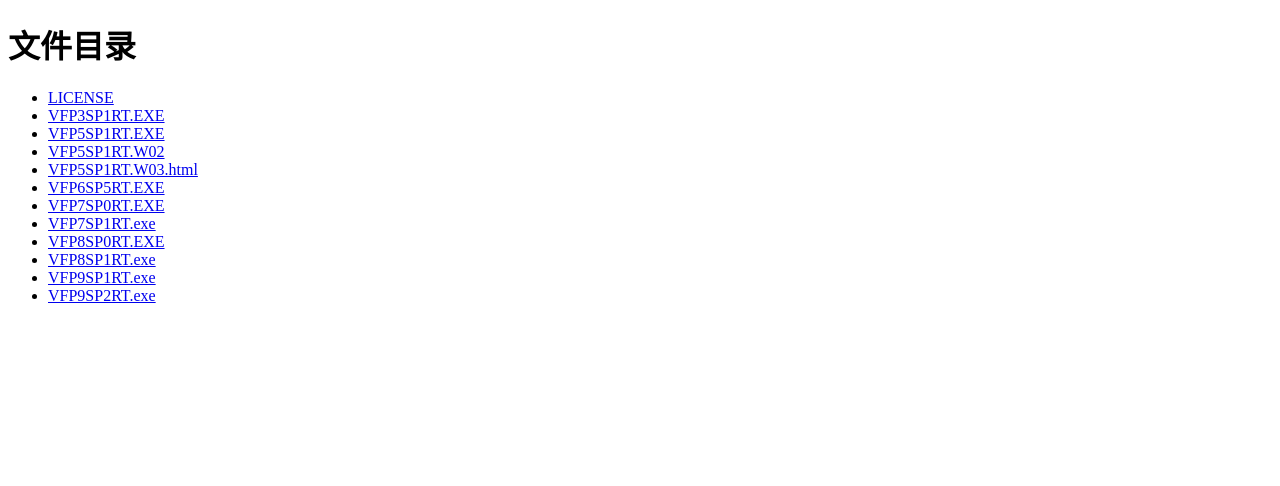
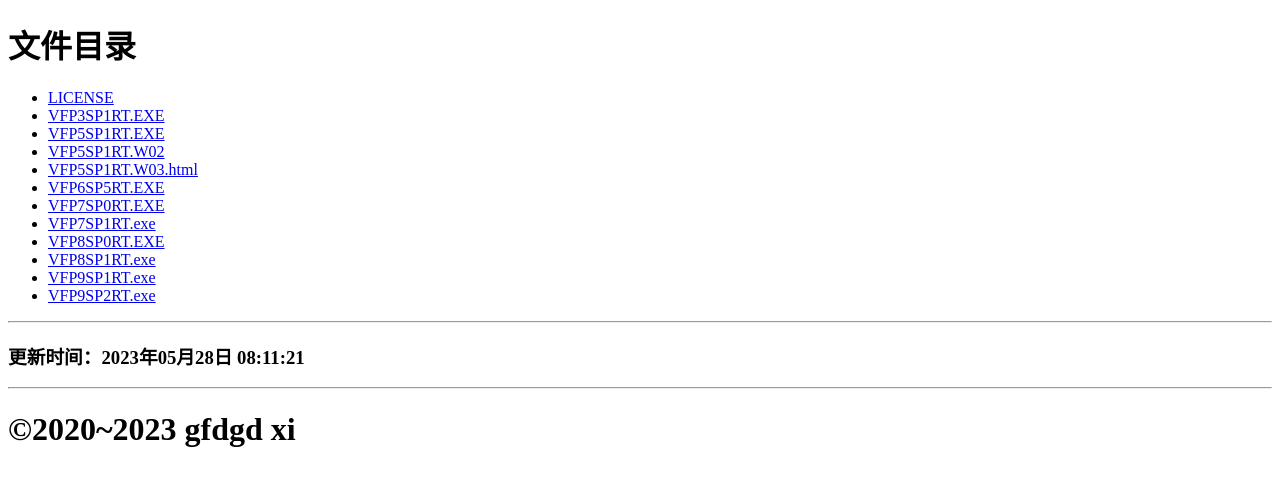
Before and after one commit to gfdgd-xi/wine-runner-websize-foxpro, a plain HTML site: page index.html in a window 1280 px wide. Drawn offline with Linux system fonts and the light colour scheme.

Commit message:
更新首页

```diff
--- a/index.html
+++ b/index.html
@@ -1,4 +1,14 @@
-<!DOCTYPE html><html lang="zh-CN"><head><meta charset="UTF-8"><title>文件目录</title></head><body><h1>文件目录</h1><ul>
+<!DOCTYPE html>
+<html lang="zh-CN">
+    <head>
+        <meta name="viewport" content="width=device-width" initial-scale="1" />
+        <meta charset="UTF-8">
+        <title>文件目录</title>
+    </head>
+    <body>
+        <h1>文件目录</h1>
+        <ul>
+
           <li><a href="LICENSE">LICENSE</a></li>
           <li><a href="VFP3SP1RT.EXE">VFP3SP1RT.EXE</a></li>
           <li><a href="VFP5SP1RT.EXE">VFP5SP1RT.EXE</a></li>
@@ -10,5 +20,26 @@
           <li><a href="VFP8SP0RT.EXE">VFP8SP0RT.EXE</a></li>
           <li><a href="VFP8SP1RT.exe">VFP8SP1RT.exe</a></li>
           <li><a href="VFP9SP1RT.exe">VFP9SP1RT.exe</a></li>
-<li><a href="VFP9SP2RT.exe">VFP9SP2RT.exe</a></li>
-</ul></body></html>
+          <li><a href="VFP9SP2RT.exe">VFP9SP2RT.exe</a></li>     </ul>
+        <hr/>
+        <h3>更新时间：2023年05月28日 08:11:21</h3>
+        <hr/>
+        <h1 id="copyright">©2020~2023 gfdgd xi</h1>
+</body>
+    </body>
+</html>
+<script>
+    window.onload = function(){
+        var d = new Date();
+        document.getElementById("copyright").innerHTML = "©2020~" + d.getFullYear() + " gfdgd xi";
+    }
+</script>
+<script>
+var _hmt = _hmt || [];
+(function() {
+  var hm = document.createElement("script");
+  hm.src = "https://hm.baidu.com/hm.js?807ee27dfca59506248e7f74c812ca3d";
+  var s = document.getElementsByTagName("script")[0];
+  s.parentNode.insertBefore(hm, s);
+})();
+</script>
```
Lines whose indentation alone changed are shown as unchanged.
